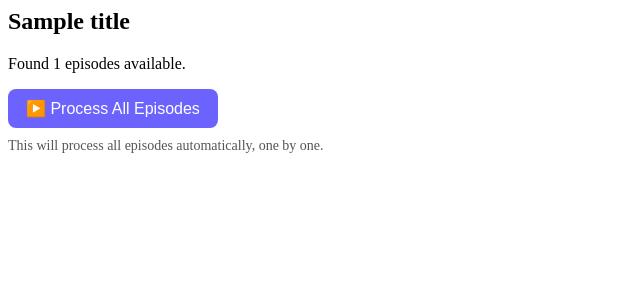
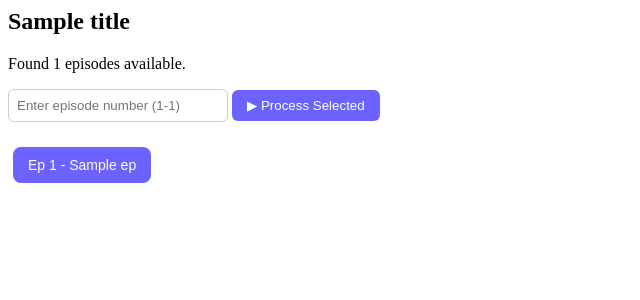
Before and after one commit to VkTheEncoder/Scrap, a Flask app: template templates/partials/episodes.html in a window 1280 px wide. Shown: the top 300 px of the page, without its empty margins (0-640 px from the left). Run offline with Flask 3, Linux system fonts and the light colour scheme; the template is opened without the code that fills it: most values are stand-ins (such as "Sample title", 1, 10 or a date in 2020).

Commit message:
Update episodes.html

```diff
--- a/templates/partials/episodes.html
+++ b/templates/partials/episodes.html
@@ -1,36 +1,60 @@
 <h2>{{ title }}</h2>
 <p>Found {{ eps|length }} episodes available.</p>
 
-<!-- Single "Process All Episodes" Button -->
-<div style="margin-top: 15px;">
+<!-- Select specific episode -->
+<div style="margin-top:10px;">
+  <input
+    type="number"
+    id="ep_number"
+    placeholder="Enter episode number (1-{{ eps|length }})"
+    style="padding:8px; border-radius:6px; border:1px solid #ccc; width:220px;"
+  >
   <button
-    onclick="processAllEpisodes('{{ anime_id }}')"
-    style="
-      background:#6c63ff;
-      color:white;
-      border:none;
-      border-radius:8px;
-      padding:10px 18px;
-      font-size:16px;
-      cursor:pointer;
-      transition:0.2s ease;">
-    ▶️ Process All Episodes
+    onclick="processEpisodeByNumber()"
+    style="padding:8px 15px; background:#6c63ff; color:white; border:none; border-radius:6px; cursor:pointer;"
+    onmouseover="this.style.background='#574fd6'"
+    onmouseout="this.style.background='#6c63ff'">
+    ▶ Process Selected
   </button>
 </div>
 
-<!-- Optional message -->
-<p style="margin-top:10px; font-size:14px; color:#555;">
-This will process all episodes automatically, one by one.
-</p>
+<!-- Episode list -->
+<div class="episode-list" style="margin-top:20px;">
+  {% if eps %}
+    {% for ep in eps %}
+      <button
+        class="ep-btn"
+        data-num="{{ ep.num }}"
+        data-token="{{ ep.episode_token }}"
+        onclick="selectEpisode('{{ ep.episode_token }}')"
+        style="
+          display:inline-block;
+          margin:5px;
+          padding:10px 15px;
+          background:#6c63ff;
+          color:white;
+          border:none;
+          border-radius:8px;
+          cursor:pointer;
+          font-size:14px;
+        "
+        onmouseover="this.style.background='#574fd6'"
+        onmouseout="this.style.background='#6c63ff'">
+        Ep {{ ep.num }} - {{ ep.title }}
+      </button>
+    {% endfor %}
+  {% else %}
+    <p>No episodes found for this anime.</p>
+  {% endif %}
+</div>
 
 <script>
-  function processAllEpisodes(anime_id) {
-    console.log("Processing all episodes:", anime_id);
-    $.post("/process_all", { anime_id: anime_id }, function (data) {
-      $("#stream").html(data).show();
-      $("#results, #episodes").hide();
-    }).fail(function () {
-      alert("Error processing all episodes.");
-    });
+  // Find token by episode number and forward to selectEpisode()
+  function processEpisodeByNumber() {
+    const n = document.getElementById('ep_number').value;
+    if (!n) { alert('Enter an episode number'); return; }
+    const btn = document.querySelector(`.ep-btn[data-num="${n}"]`);
+    if (!btn) { alert('Invalid episode number'); return; }
+    selectEpisode(btn.dataset.token);
   }
 </script>
```
